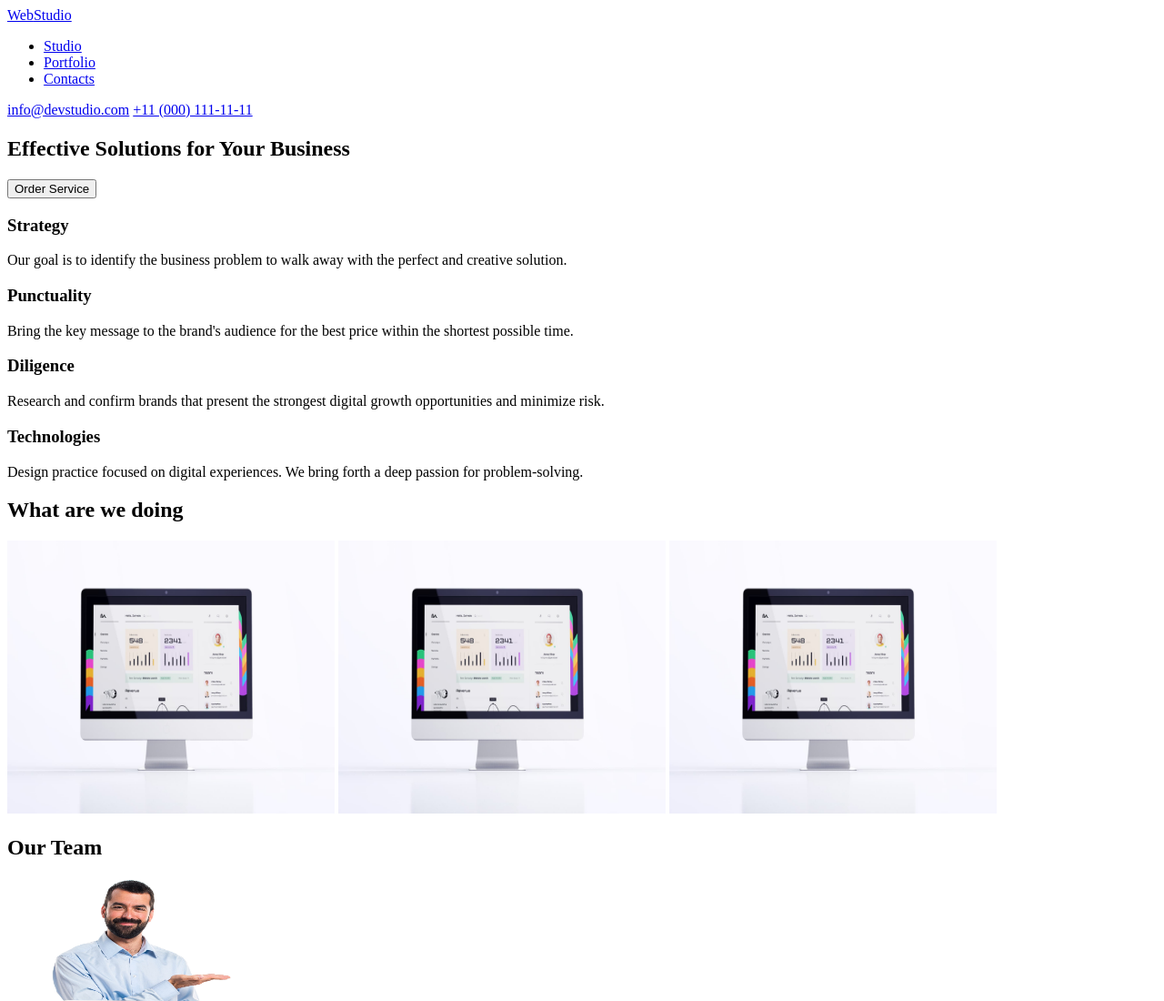
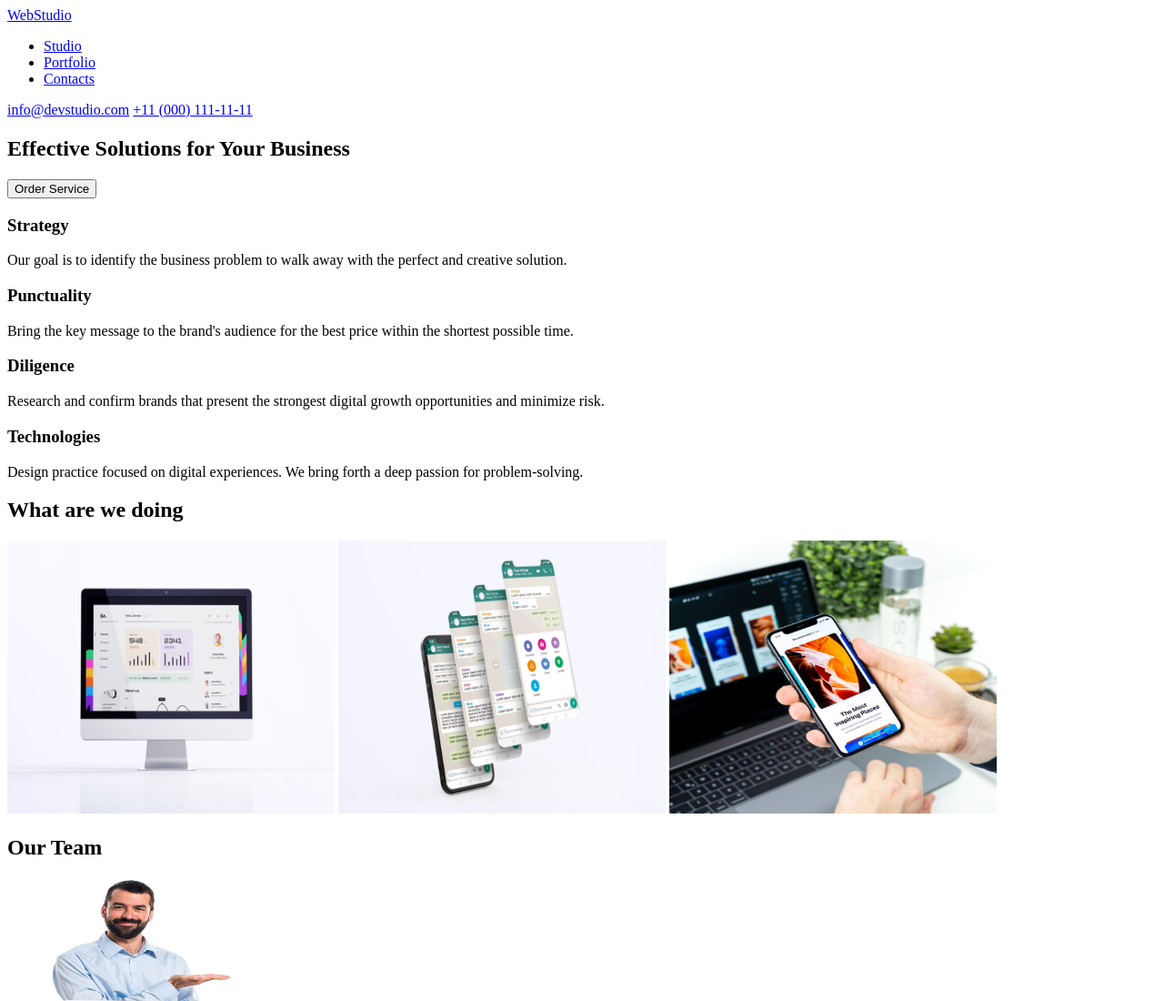
Before and after one commit to rodakh/goit-markup-hw-01, a plain HTML site: page index.html in a window 1280 px wide. Shown: the top 1100 px of the page at 91% size. Drawn offline with Linux system fonts and the light colour scheme.

Commit message:
chore: change images

```diff
--- a/index.html
+++ b/index.html
@@ -51,8 +51,8 @@
 
             <div>
                 <img src="images/what-we-doing-1.jpg" alt="iMac with displayed portfolio" width="360" height="300">
-                <img src="images/what-we-doing-1.jpg" alt="Showcase of groups feature" width="360" height="300" >
-                <img src="images/what-we-doing-1.jpg" alt="Hand holding phone with most inspired places article open" width="360" height="300">
+                <img src="images/what-we-doing-2.jpg" alt="Showcase of groups feature" width="360" height="300" >
+                <img src="images/what-we-doing-3.jpg" alt="Hand holding phone with most inspired places article open" width="360" height="300">
             </div>
         </section>
         <section>
```
